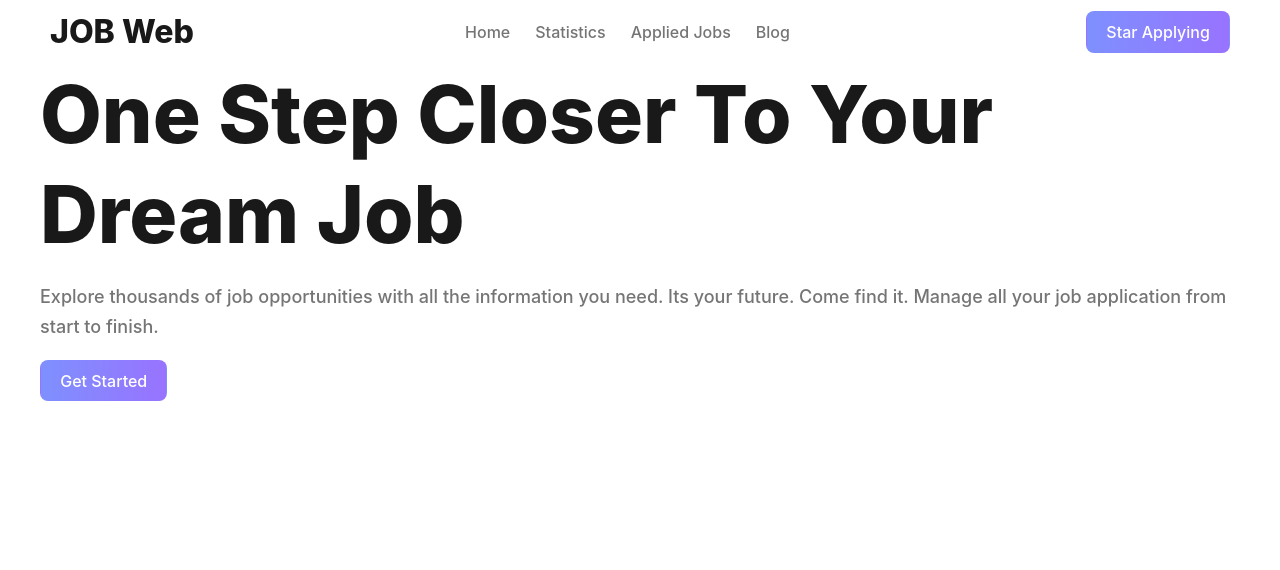
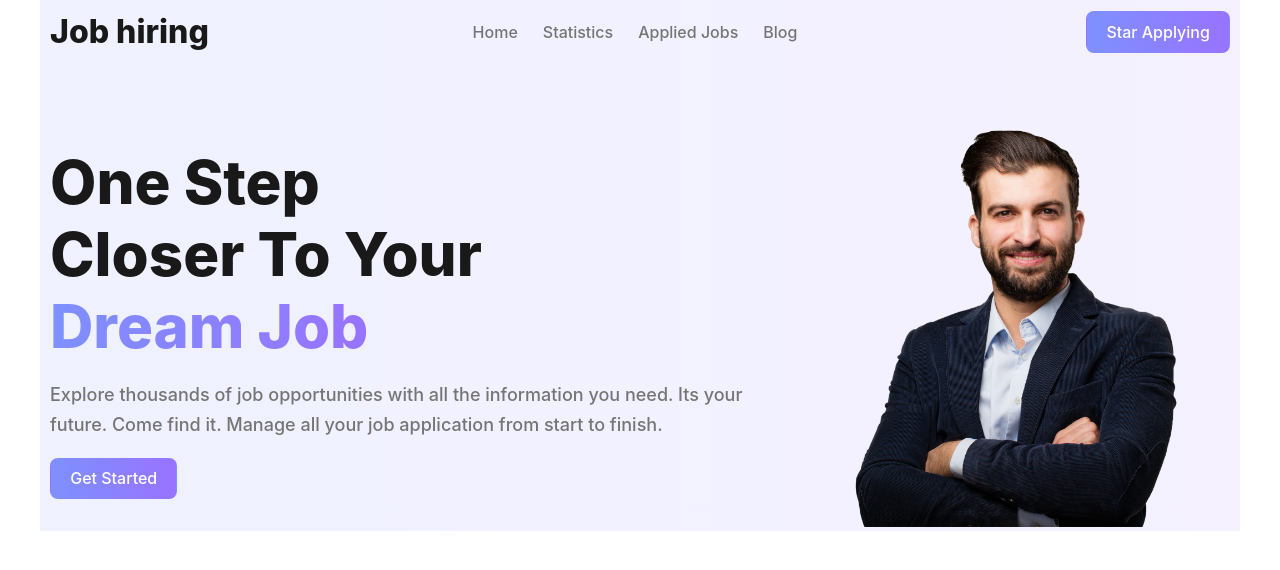
Before and after one commit to HmSani6699/As-project-9, a React (Vite) app: page / in a window 1280 px wide. Shown: the top 570 px of the page. Built offline with nearby package versions, Linux system fonts and the light colour scheme.

Commit message:
banner img part complete

```diff
--- a/src/component/Banner/Banner.css
+++ b/src/component/Banner/Banner.css
@@ -1,10 +1,24 @@
+.banner-container {
+    display: flex;
+    align-items: center;
+    padding: 50px 10px 0px 10px;
+    background: linear-gradient(90deg, rgb(126 144 254 / 12%) 0%, rgb(152 115 255 / 10%) 100%);
+}
+
 /* banner blog part style */
 .banner-title {
     font-weight: 800;
-    font-size: 80px;
-    line-height: 100px;
+    font-size: 60px;
     color: #1A1919;
     margin: 0px;
+}
+
+.author-title {
+    background: linear-gradient(90deg, #7E90FE 0%, #9873FF 100%);
+    -webkit-background-clip: text;
+    -webkit-text-fill-color: transparent;
+    background-clip: text;
+    text-fill-color: transparent;
 }
 
 .banner-description {
@@ -21,3 +35,7 @@
 }
 
 /* banner img style part */
+
+.banner-Img img {
+    width: 100%;
+}
--- a/src/component/Banner/Banner.jsx
+++ b/src/component/Banner/Banner.jsx
@@ -5,11 +5,13 @@ const Banner = () => {
     return (
         <div className='banner-container'>
             <div className='banner-blog'>
-                <h3 className='banner-title'>One Step Closer To Your Dream Job</h3>
+                <h3 className='banner-title'>One Step <br /> Closer To Your <br /> <span className='author-title'>Dream Job </span></h3>
                 <p className='banner-description'>Explore thousands of job opportunities with all the information you need. Its your future. Come find it. Manage all your job application from start to finish.</p>
                 <button className='banner-button'>Get Started</button>
             </div>
-            <div className='banner-Img'></div>
+            <div className='banner-Img'>
+                <img src="banner_man.png" alt="" />
+            </div>
         </div>
     );
 };
--- a/src/component/Header/Header.css
+++ b/src/component/Header/Header.css
@@ -3,6 +3,7 @@
     align-items: center;
     justify-content: space-between;
     padding: 10px;
+    background: linear-gradient(90deg, rgb(126 144 254 / 12%) 0%, rgb(152 115 255 / 10%) 100%);
 }
 
 .nav-link {
--- a/src/component/Header/Header.jsx
+++ b/src/component/Header/Header.jsx
@@ -6,7 +6,7 @@ const Header = () => {
     return (
         <div >
             <div className='header-container'>
-                <h2 className='header-logo'>JOB Web</h2>
+                <h2 className='header-logo'>Job hiring</h2>
                 <nav className='nav-link'>
                     <Link to="/">Home</Link>
                     <Link to="/statistics">Statistics</Link>
--- a/src/index.css
+++ b/src/index.css
@@ -1,7 +1,5 @@
 :root {
   font-family: Inter, system-ui, Avenir, Helvetica, Arial, sans-serif;
-  line-height: 1.5;
-  font-weight: 400;
 
   color-scheme: light dark;
   color: rgba(255, 255, 255, 0.87);
```
Also changed, not shown: public/banner_man.png (renamed from public/P3OLGJ1 copy 1.png).
